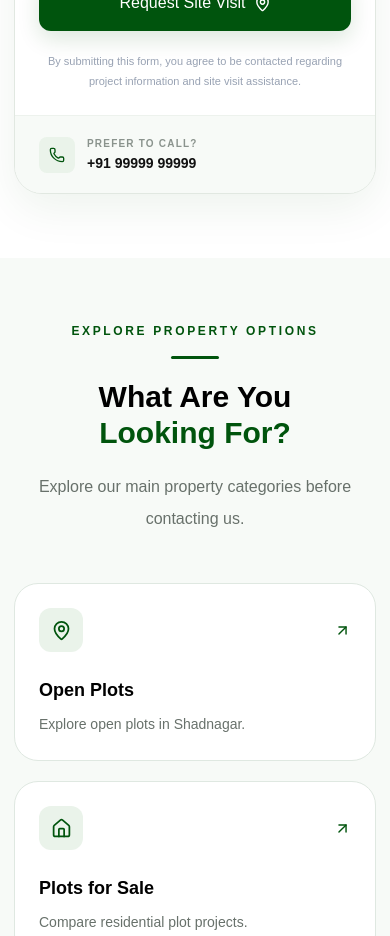
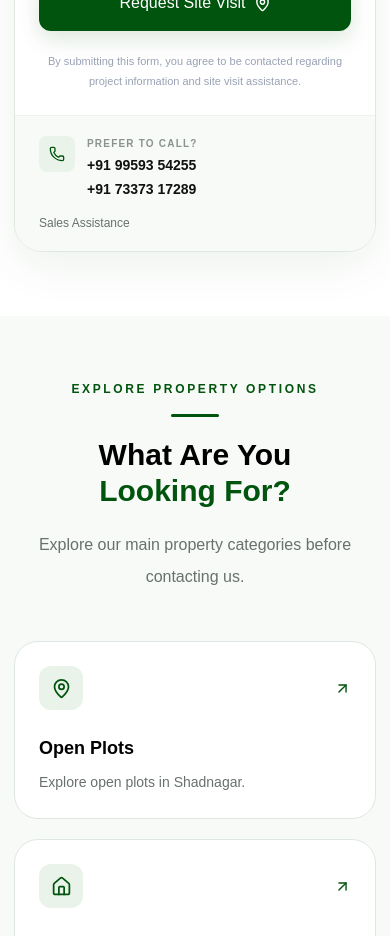
Before and after one commit to residentialplotsandvillas-hub/OpenPlots-Shadnagar, a Next.js app: page /contact in a window 390 px wide. Shown: the part 3060-3996 px from the top of the page. Built offline with nearby package versions, Linux system fonts and the light colour scheme.

Commit message:
first commit

```diff
--- a/app/components/LeadForm.tsx
+++ b/app/components/LeadForm.tsx
@@ -437,13 +437,17 @@ export default function LeadForm() {
           PHONE CTA
       ====================================================== */}
 
+      {/* =====================================================
+    PHONE CTA
+====================================================== */}
+
 <div className="border-t border-[#edf2ed] bg-[#f7faf7] px-6 py-5 md:px-8">
 
-        <div className="flex items-center justify-between gap-4">
+  <div className="flex flex-col gap-4 sm:flex-row sm:items-center sm:justify-between">
 
-          <div className="flex items-center gap-3">
+    <div className="flex items-start gap-3">
 
-            <div className="flex h-9 w-9 items-center justify-center rounded-lg bg-[#eaf3ea] text-[#00540D]">
+      <div className="flex h-9 w-9 shrink-0 items-center justify-center rounded-lg bg-[#eaf3ea] text-[#00540D]">
         <Phone size={16} />
       </div>
 
@@ -453,18 +457,29 @@ export default function LeadForm() {
           Prefer to call?
         </p>
 
+        <div className="mt-1 flex flex-col gap-1">
+
           <a
-                href="tel:+919999999999"
-                className="mt-0.5 block text-sm font-bold text-black transition-colors hover:text-[#00540D]"
+            href="tel:+919959354255"
+            className="text-sm font-bold text-black transition-colors hover:text-[#00540D]"
           >
-                +91 99999 99999
+            +91 99593 54255
+          </a>
+
+          <a
+            href="tel:+917337317289"
+            className="text-sm font-bold text-black transition-colors hover:text-[#00540D]"
+          >
+            +91 73373 17289
           </a>
 
         </div>
 
       </div>
 
-          <span className="hidden text-xs text-[#68716B] sm:block">
+    </div>
+
+    <span className="text-xs text-[#68716B]">
       Sales Assistance
     </span>
 
```
Lines whose indentation alone changed are shown as unchanged.
